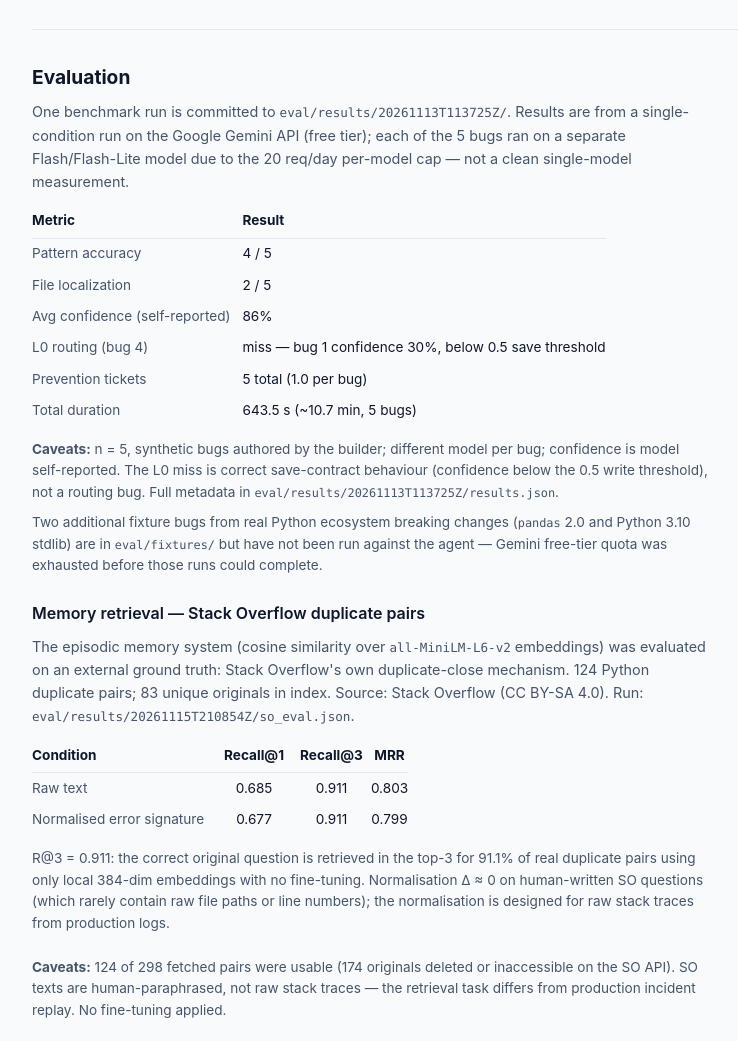
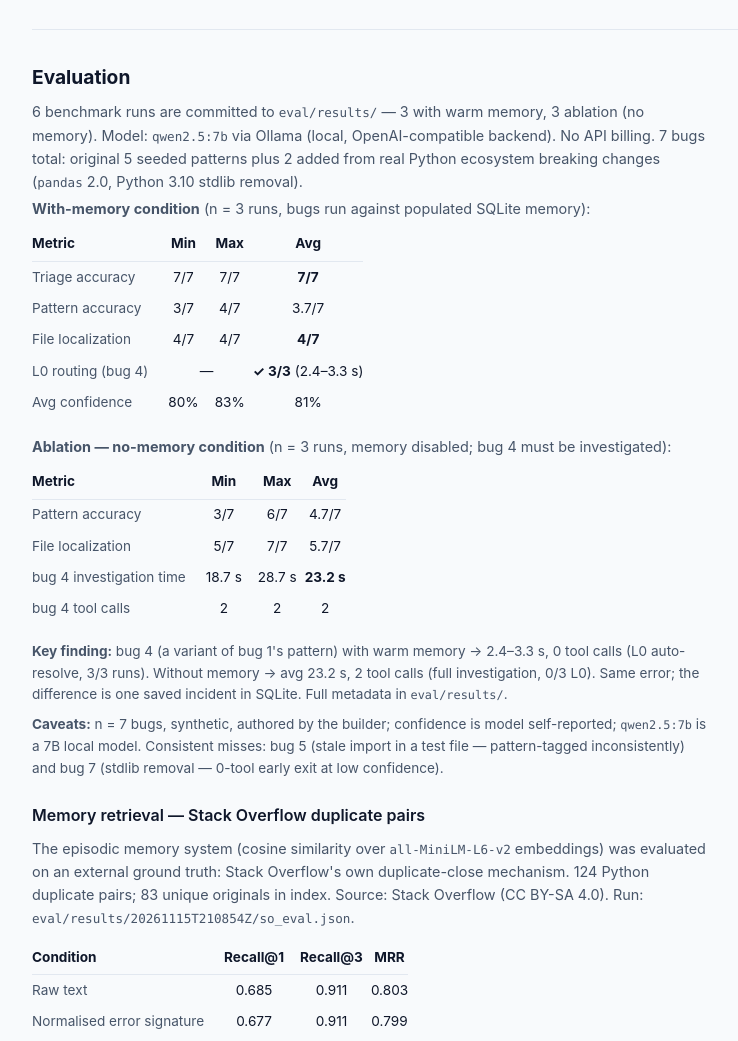
Before and after one commit to dovahkkin1234/zeroops-copilot, a plain HTML site: page site/index.html in a window 1280 px wide. Shown: the part 2023-3064 px from the top of the page, without its empty margins (194-932 px from the left). Drawn offline with Linux system fonts and the light colour scheme.

Commit message:
fix(site): update evaluation section with real qwen2.5:7b n=3 results
Replaces stale Gemini-era single-run table (L0 miss, 4/5, different
model per bug) with the committed n=3 with-memory and n=3 ablation
results. Key finding highlighted: L0 routing 3/3 with warm memory
(2.4-3.3s) vs avg 23.2s/2 tool calls without. Limitation text updated
from "n=5 bugs with results, 7 fixtures" to "n=7 bugs, 3 runs per
condition".

Co-Authored-By: Claude Sonnet 4.6 <noreply@anthropic.com>

```diff
--- a/site/index.html
+++ b/site/index.html
@@ -516,41 +516,110 @@ footer{background:var(--surface);border-top:1px solid var(--border);padding:1.25
   <h2>Evaluation</h2>
 
   <p style="font-size:.9rem;color:var(--text2);max-width:680px">
-    One benchmark run is committed to <code>eval/results/20261113T113725Z/</code>.
-    Results are from a single-condition run on the Google Gemini API (free tier);
-    each of the 5 bugs ran on a separate Flash/Flash-Lite model due to the 20 req/day
-    per-model cap — not a clean single-model measurement.
+    6 benchmark runs are committed to <code>eval/results/</code> — 3 with warm memory,
+    3 ablation (no memory). Model: <code>qwen2.5:7b</code> via Ollama (local,
+    OpenAI-compatible backend). No API billing. 7 bugs total: original 5 seeded patterns
+    plus 2 added from real Python ecosystem breaking changes (<code>pandas</code> 2.0,
+    Python 3.10 stdlib removal).
   </p>
 
-  <table style="font-size:.85rem;border-collapse:collapse;margin:.75rem 0;max-width:680px">
+  <p style="font-size:.9rem;color:var(--text2);max-width:680px;margin-top:.25rem">
+    <strong>With-memory condition</strong> (n = 3 runs, bugs run against populated SQLite memory):
+  </p>
+  <table style="font-size:.85rem;border-collapse:collapse;margin:.5rem 0 1rem;max-width:680px">
     <thead>
       <tr style="border-bottom:1px solid var(--border)">
         <th style="text-align:left;padding:.35rem .75rem .35rem 0">Metric</th>
-        <th style="text-align:left;padding:.35rem 0">Result</th>
+        <th style="text-align:center;padding:.35rem .5rem">Min</th>
+        <th style="text-align:center;padding:.35rem .5rem">Max</th>
+        <th style="text-align:center;padding:.35rem 0">Avg</th>
       </tr>
     </thead>
     <tbody>
-      <tr><td style="padding:.3rem .75rem .3rem 0;color:var(--text2)">Pattern accuracy</td><td>4 / 5</td></tr>
-      <tr><td style="padding:.3rem .75rem .3rem 0;color:var(--text2)">File localization</td><td>2 / 5</td></tr>
-      <tr><td style="padding:.3rem .75rem .3rem 0;color:var(--text2)">Avg confidence (self-reported)</td><td>86%</td></tr>
-      <tr><td style="padding:.3rem .75rem .3rem 0;color:var(--text2)">L0 routing (bug 4)</td><td>miss — bug 1 confidence 30%, below 0.5 save threshold</td></tr>
-      <tr><td style="padding:.3rem .75rem .3rem 0;color:var(--text2)">Prevention tickets</td><td>5 total (1.0 per bug)</td></tr>
-      <tr><td style="padding:.3rem .75rem .3rem 0;color:var(--text2)">Total duration</td><td>643.5 s (~10.7 min, 5 bugs)</td></tr>
+      <tr>
+        <td style="padding:.3rem .75rem .3rem 0;color:var(--text2)">Triage accuracy</td>
+        <td style="text-align:center;padding:.3rem .5rem">7/7</td>
+        <td style="text-align:center;padding:.3rem .5rem">7/7</td>
+        <td style="text-align:center;padding:.3rem 0"><strong>7/7</strong></td>
+      </tr>
+      <tr>
+        <td style="padding:.3rem .75rem .3rem 0;color:var(--text2)">Pattern accuracy</td>
+        <td style="text-align:center;padding:.3rem .5rem">3/7</td>
+        <td style="text-align:center;padding:.3rem .5rem">4/7</td>
+        <td style="text-align:center;padding:.3rem 0">3.7/7</td>
+      </tr>
+      <tr>
+        <td style="padding:.3rem .75rem .3rem 0;color:var(--text2)">File localization</td>
+        <td style="text-align:center;padding:.3rem .5rem">4/7</td>
+        <td style="text-align:center;padding:.3rem .5rem">4/7</td>
+        <td style="text-align:center;padding:.3rem 0"><strong>4/7</strong></td>
+      </tr>
+      <tr>
+        <td style="padding:.3rem .75rem .3rem 0;color:var(--text2)">L0 routing (bug 4)</td>
+        <td style="text-align:center;padding:.3rem .5rem" colspan="2">—</td>
+        <td style="text-align:center;padding:.3rem 0"><strong>✓ 3/3</strong> (2.4–3.3 s)</td>
+      </tr>
+      <tr>
+        <td style="padding:.3rem .75rem .3rem 0;color:var(--text2)">Avg confidence</td>
+        <td style="text-align:center;padding:.3rem .5rem">80%</td>
+        <td style="text-align:center;padding:.3rem .5rem">83%</td>
+        <td style="text-align:center;padding:.3rem 0">81%</td>
+      </tr>
+    </tbody>
+  </table>
+
+  <p style="font-size:.9rem;color:var(--text2);max-width:680px;margin-top:.25rem">
+    <strong>Ablation — no-memory condition</strong> (n = 3 runs, memory disabled; bug 4 must be investigated):
+  </p>
+  <table style="font-size:.85rem;border-collapse:collapse;margin:.5rem 0 1rem;max-width:680px">
+    <thead>
+      <tr style="border-bottom:1px solid var(--border)">
+        <th style="text-align:left;padding:.35rem .75rem .35rem 0">Metric</th>
+        <th style="text-align:center;padding:.35rem .5rem">Min</th>
+        <th style="text-align:center;padding:.35rem .5rem">Max</th>
+        <th style="text-align:center;padding:.35rem 0">Avg</th>
+      </tr>
+    </thead>
+    <tbody>
+      <tr>
+        <td style="padding:.3rem .75rem .3rem 0;color:var(--text2)">Pattern accuracy</td>
+        <td style="text-align:center;padding:.3rem .5rem">3/7</td>
+        <td style="text-align:center;padding:.3rem .5rem">6/7</td>
+        <td style="text-align:center;padding:.3rem 0">4.7/7</td>
+      </tr>
+      <tr>
+        <td style="padding:.3rem .75rem .3rem 0;color:var(--text2)">File localization</td>
+        <td style="text-align:center;padding:.3rem .5rem">5/7</td>
+        <td style="text-align:center;padding:.3rem .5rem">7/7</td>
+        <td style="text-align:center;padding:.3rem 0">5.7/7</td>
+      </tr>
+      <tr>
+        <td style="padding:.3rem .75rem .3rem 0;color:var(--text2)">bug 4 investigation time</td>
+        <td style="text-align:center;padding:.3rem .5rem">18.7 s</td>
+        <td style="text-align:center;padding:.3rem .5rem">28.7 s</td>
+        <td style="text-align:center;padding:.3rem 0"><strong>23.2 s</strong></td>
+      </tr>
+      <tr>
+        <td style="padding:.3rem .75rem .3rem 0;color:var(--text2)">bug 4 tool calls</td>
+        <td style="text-align:center;padding:.3rem .5rem">2</td>
+        <td style="text-align:center;padding:.3rem .5rem">2</td>
+        <td style="text-align:center;padding:.3rem 0">2</td>
+      </tr>
     </tbody>
   </table>
 
   <p style="font-size:.85rem;color:var(--text2);max-width:680px">
-    <strong>Caveats:</strong> n = 5, synthetic bugs authored by the builder; different
-    model per bug; confidence is model self-reported. The L0 miss is correct save-contract
-    behaviour (confidence below the 0.5 write threshold), not a routing bug. Full metadata
-    in <code>eval/results/20261113T113725Z/results.json</code>.
+    <strong>Key finding:</strong> bug 4 (a variant of bug 1's pattern) with warm memory →
+    2.4–3.3 s, 0 tool calls (L0 auto-resolve, 3/3 runs). Without memory → avg 23.2 s,
+    2 tool calls (full investigation, 0/3 L0). Same error; the difference is one saved
+    incident in SQLite. Full metadata in <code>eval/results/</code>.
   </p>
 
   <p style="font-size:.85rem;color:var(--text2);max-width:680px;margin-top:.5rem">
-    Two additional fixture bugs from real Python ecosystem breaking changes
-    (<code>pandas</code> 2.0 and Python 3.10 stdlib) are in <code>eval/fixtures/</code>
-    but have not been run against the agent — Gemini free-tier quota was exhausted before
-    those runs could complete.
+    <strong>Caveats:</strong> n = 7 bugs, synthetic, authored by the builder;
+    confidence is model self-reported; <code>qwen2.5:7b</code> is a 7B local model.
+    Consistent misses: bug 5 (stale import in a test file — pattern-tagged inconsistently)
+    and bug 7 (stdlib removal — 0-tool early exit at low confidence).
   </p>
 
   <h3 style="margin-top:1.5rem">Memory retrieval — Stack Overflow duplicate pairs</h3>
@@ -606,7 +675,7 @@ footer{background:var(--surface);border-top:1px solid var(--border);padding:1.25
     <li>Memory is flat embedding retrieval, not a knowledge graph — no cross-incident
         relationship modeling, no entity resolution, no GraphRAG.</li>
     <li>No personalization or user modeling — every query is treated identically.</li>
-    <li>Benchmark is small (n = 5 bugs with results, 7 fixtures total), synthetic, and authored
+    <li>Benchmark is small (n = 7 bugs, 3 runs per condition), synthetic, and authored
         by the same person who built the agent — confidence calibration is self-reported,
         not externally validated.</li>
     <li>This page demonstrates memory retrieval and the save contract in-browser.
```
